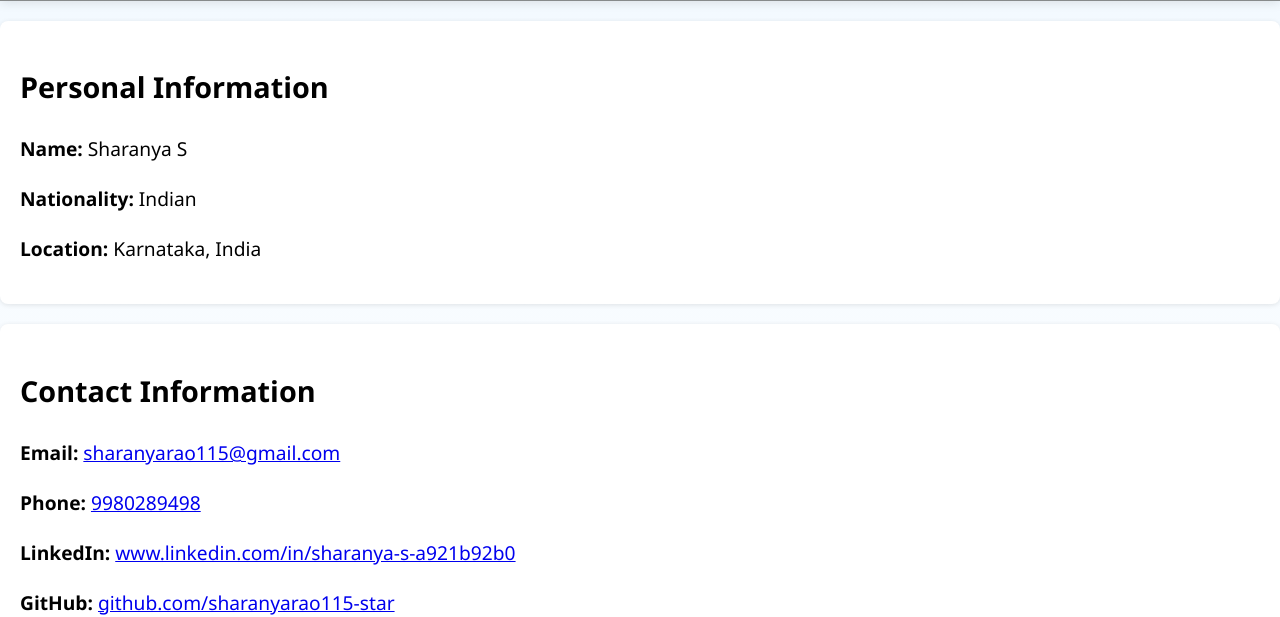
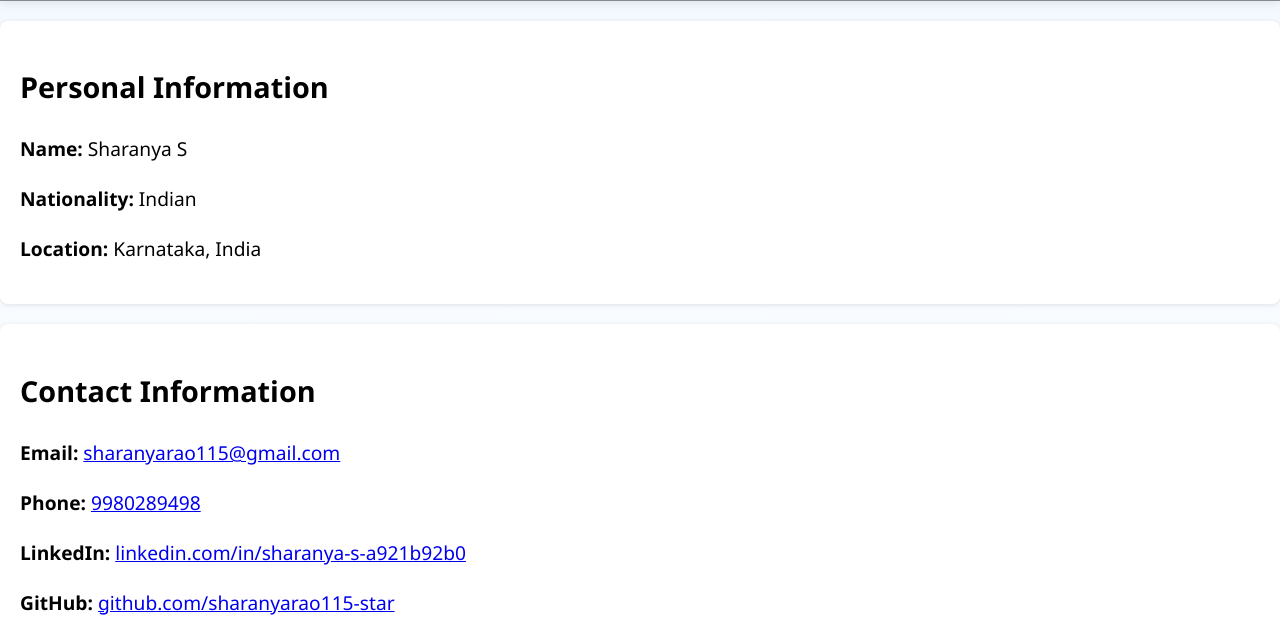
Before and after one commit to sharanyarao115-star/portfolio, a plain HTML site: page bio.html in a window 1280 px wide. Shown: the part 183-800 px from the top of the page. Drawn offline with Linux system fonts and the light colour scheme.

Commit message:
Update bio.html

```diff
--- a/bio.html
+++ b/bio.html
@@ -43,7 +43,7 @@ sharanyarao115@gmail.com
 </p>
     <p><strong>LinkedIn:</strong>
 <a href="www.linkedin.com/in/sharanya-s-a921b92b0 " target="_blank">
-www.linkedin.com/in/sharanya-s-a921b92b0
+linkedin.com/in/sharanya-s-a921b92b0
 </a>
 </p>
 
```
